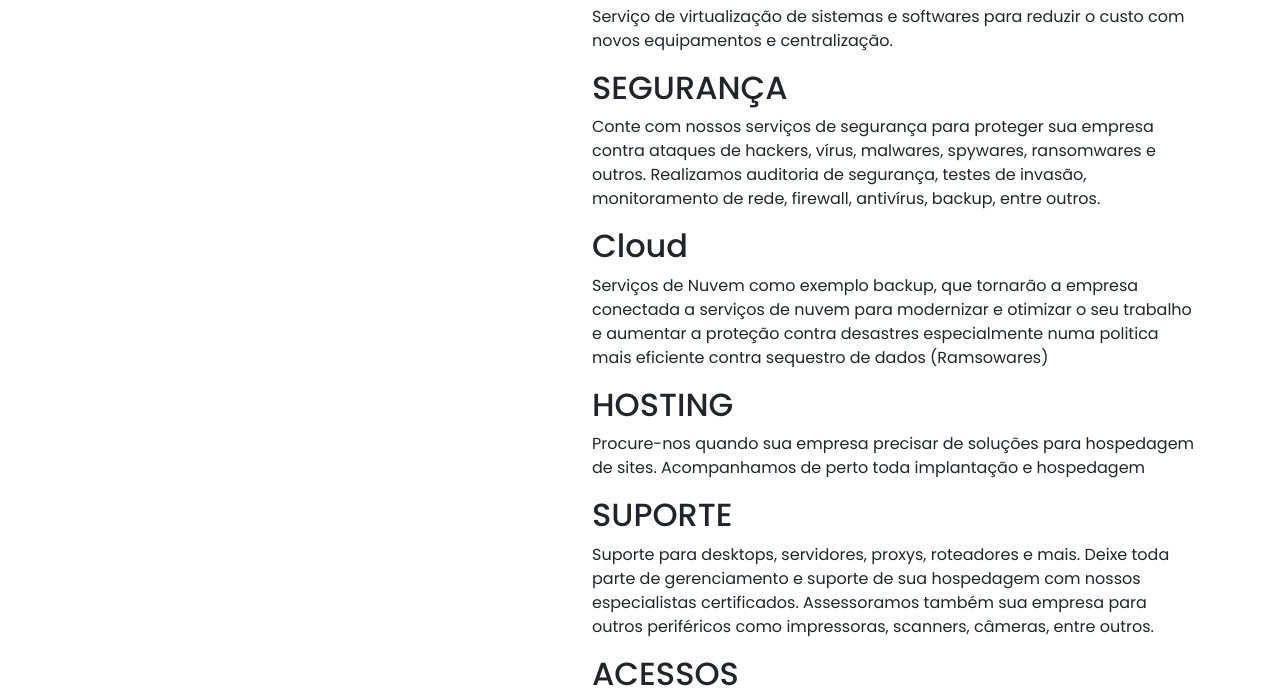
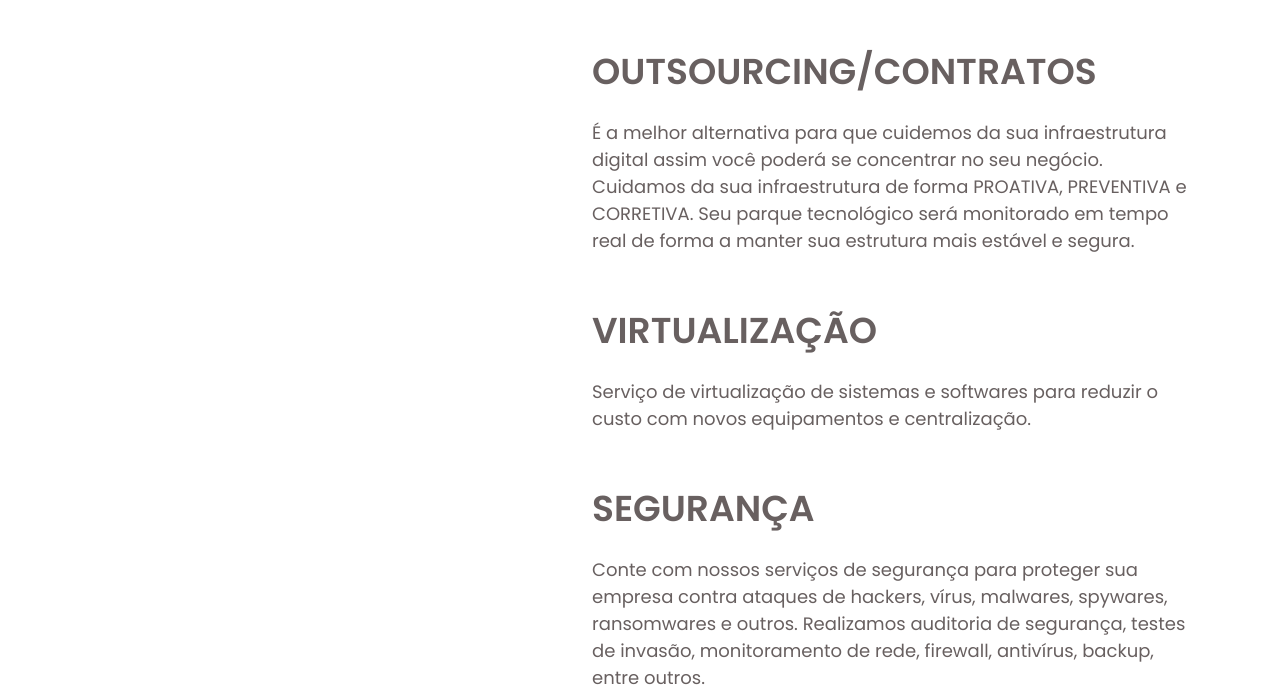
Before and after one commit to codesdevsgroup/cbti, a plain HTML site: page servic.html in a window 1280 px wide. Shown: the part 771-1469 px from the top of the page. Drawn offline with nearby package versions, Linux system fonts and the light colour scheme; grey boxes are pictures that could not be loaded; a script that the page names is missing.

Commit message:
Update style.css

```diff
--- a/assets/css/style.css
+++ b/assets/css/style.css
@@ -578,6 +578,23 @@ footer .contact .email {
   right: 26px;
 }
 
+/* pservic */
+
+#pservic h2{
+  font-size: 36px;
+  font-weight: 600;
+  line-height: 54px;
+  color: #686060;
+  margin-bottom: 20px;
+}
+
+#pservic p {
+  font-size: 18px;
+  font-weight: 400;
+  line-height: 27px;
+  color: #686060;
+  margin-bottom: 50px;
+}
 
 /* Estilização do video */
 
```
